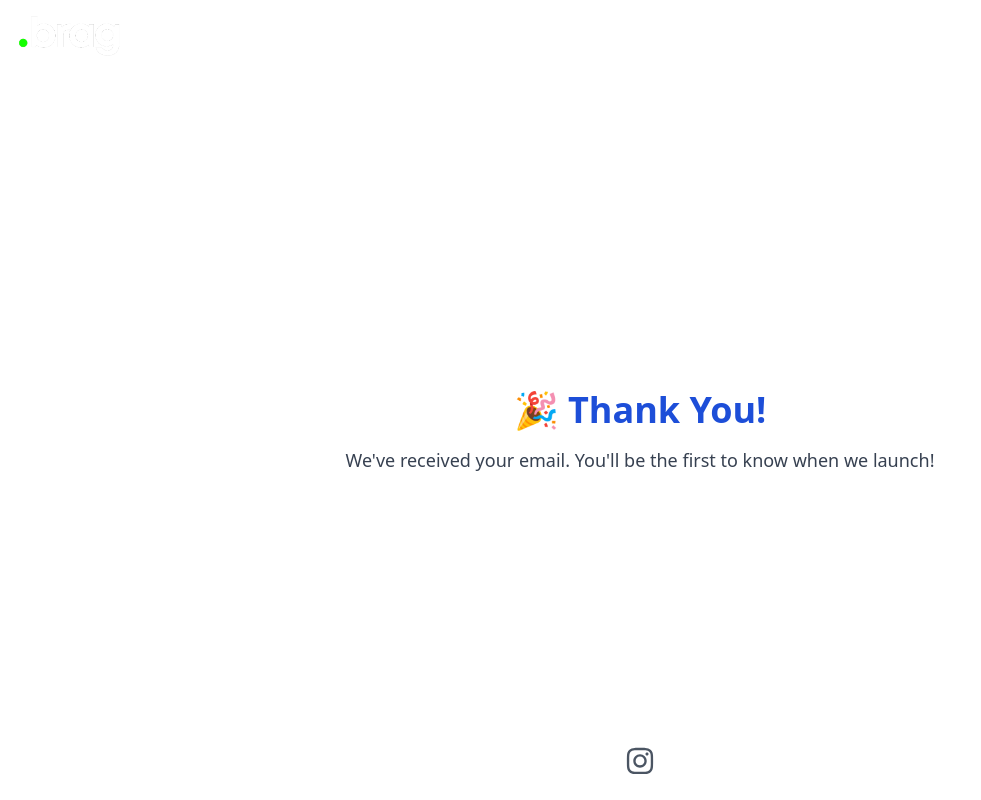
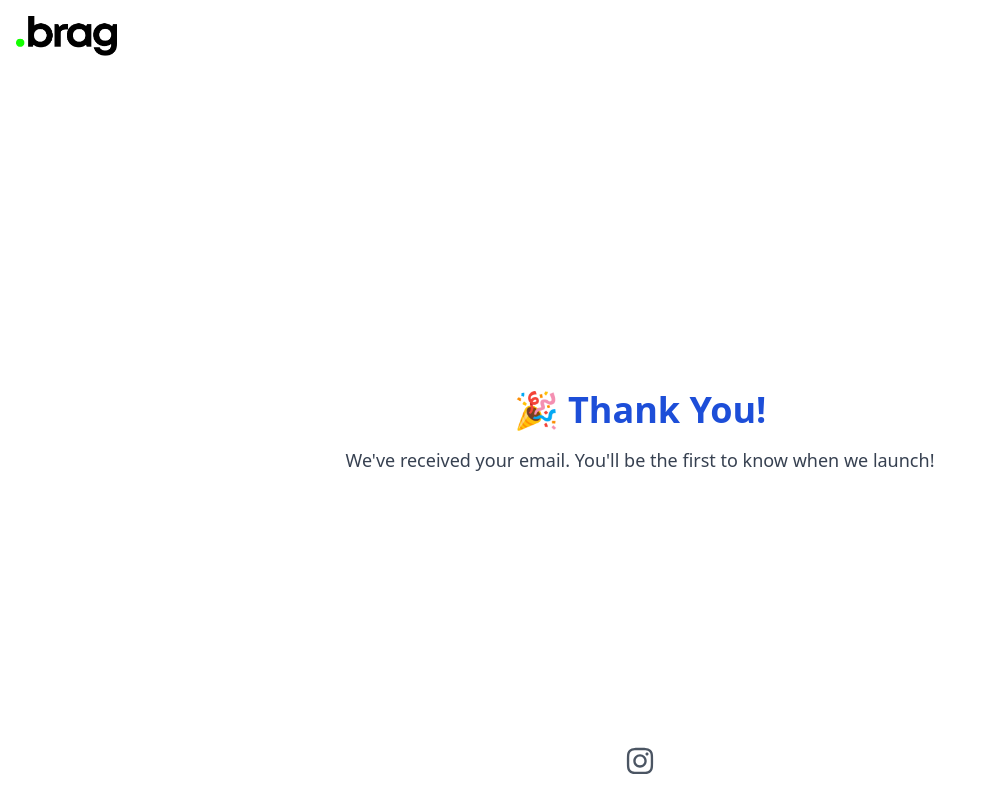
Before and after one commit to michaeltrendz/BragAgency, a Next.js app: page /thank-you in a window 1280 px wide. Shown: the whole page, without its empty margins (0-981 px from the left). Built offline with nearby package versions, Linux system fonts and the light colour scheme.

Commit message:
thank you modified

```diff
--- a/pages/thank-you.js
+++ b/pages/thank-you.js
@@ -9,7 +9,7 @@ export default function ThankYou() {
       <div className="absolute top-4 left-4">
         <Link href="/">
           <img
-            src="/brag.png"
+            src="/brag2.png"
             alt="Brag.Agency Logo"
             className="h-10 w-auto cursor-pointer"
           />
```
Also changed, not shown: public/brag2.png (added).
